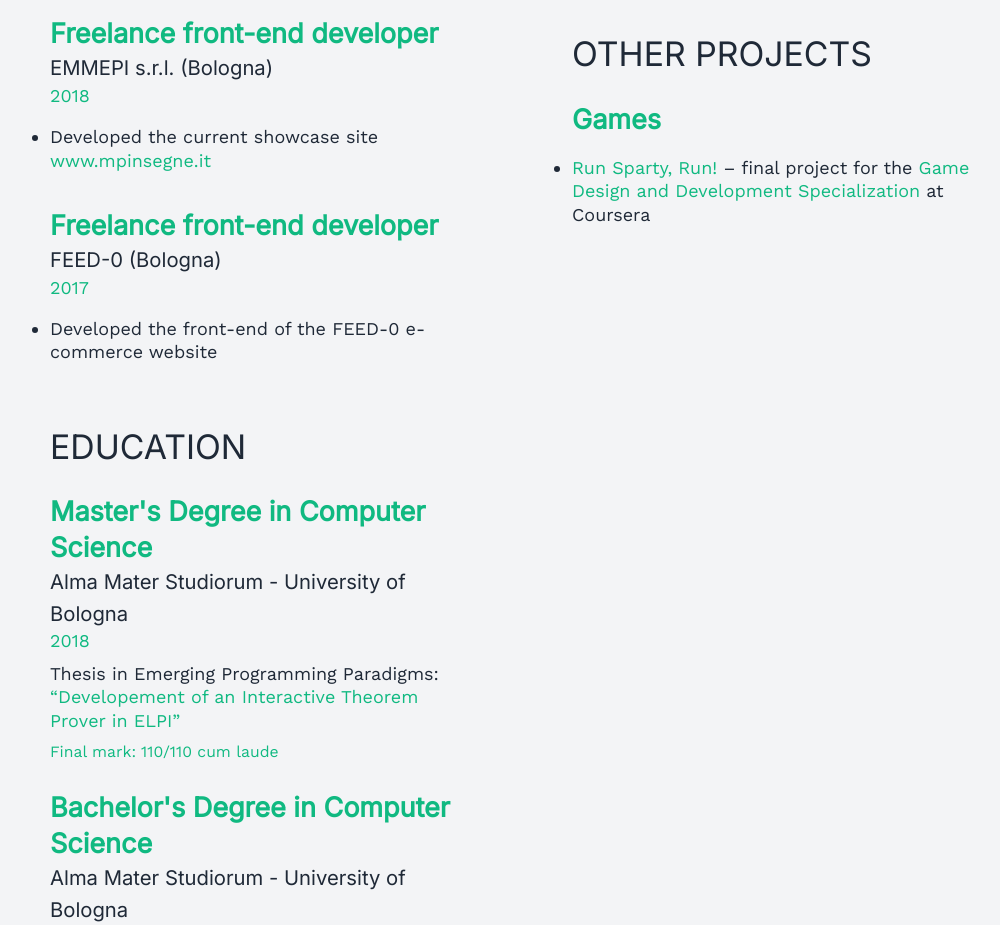
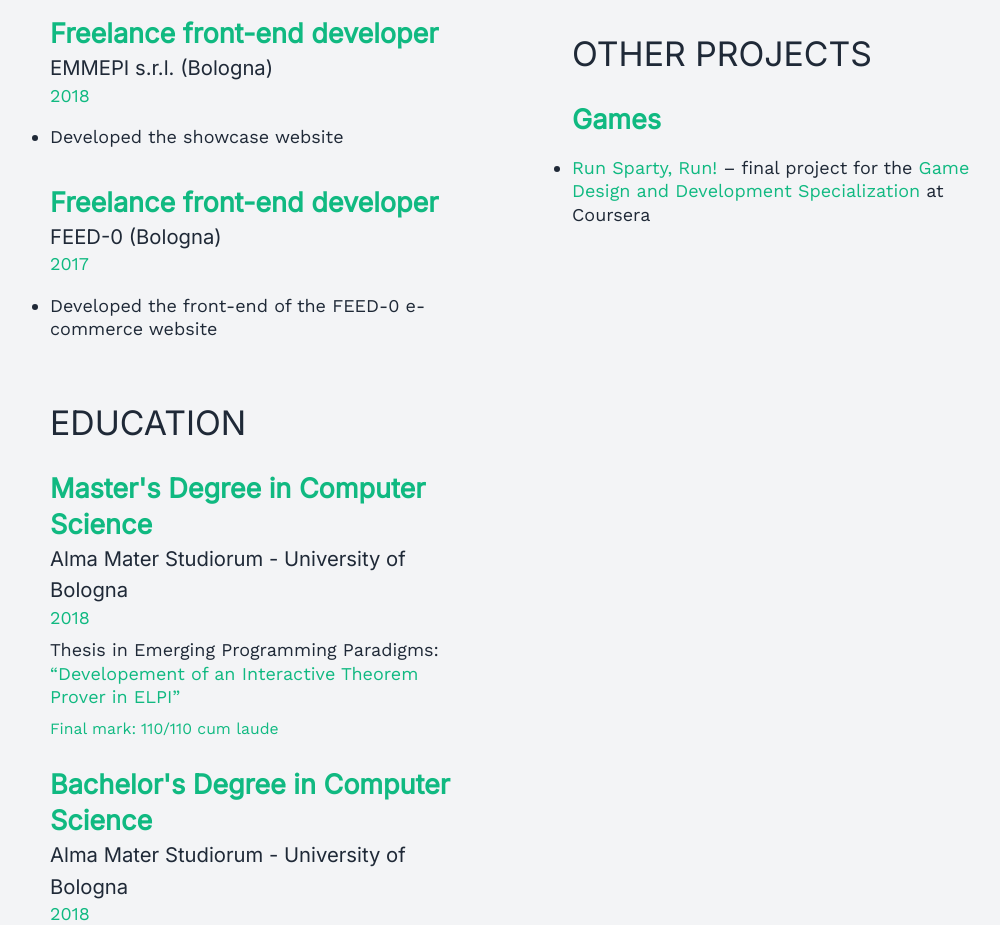
Before and after one commit to cpiemontese/cpiemontese.github.io, a Next.js app: page / in a window 1280 px wide. Shown: the part 1320-2245 px from the top of the page, without its empty margins (122-1122 px from the left). Built offline with nearby package versions, Linux system fonts and the light colour scheme.

Commit message:
update emmepi entry

```diff
--- a/pages/index.jsx
+++ b/pages/index.jsx
@@ -5,7 +5,7 @@ import CVElement from '../components/cv-element'
 
 const SectionTitle = ({ name }) => <h2 className="mb-6 uppercase text-3xl">{name}</h2>
 
-export default function IndexPage() {
+export default function IndexPage () {
   return (
     <Layout home>
       {({ lang }) => (
@@ -124,10 +124,7 @@ export default function IndexPage() {
               >
                 <ul className="mt-4 list-disc list-outside">
                   <li>
-                    {lang === EN ? 'Developed the current showcase site ' : 'Sviluppato l’attuale sito vetrina '}
-                    <a className="text-emerald-500 dark:text-emerald-400" href="https://www.mpinsegne.it">
-                      www.mpinsegne.it
-                    </a>
+                    {lang === EN ? 'Developed the showcase website ' : 'Sviluppato il sito vetrina '}
                   </li>
                 </ul>
               </CVElement>
```
